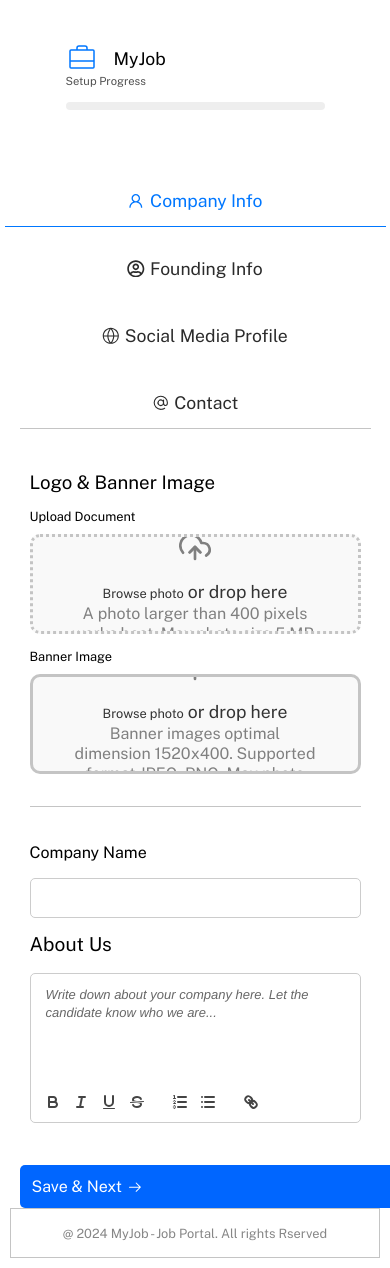
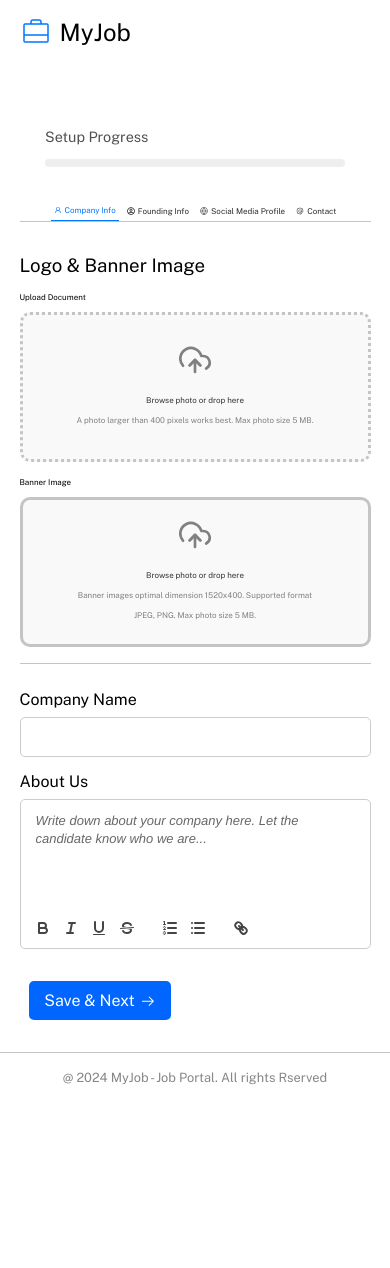
Before and after one commit to ioNihal/responsive-screens, a React (Vite) app: page / in a window 390 px wide. After the commit the page ends 1102 px from the top, so only its background shows below. Built offline with nearby package versions, Linux system fonts and the light colour scheme.

Commit message:
4 screen mbobile breakpoints done

```diff
--- a/src/App.css
+++ b/src/App.css
@@ -19,38 +19,16 @@ header, footer {
 }
 
 
-@media (max-width: 768px) {
-  #root {
-    padding: 10px;
-  }
+/* Default: Large devices such as laptops, computers (greater than 1024px) */
 
-  header {
-    font-size: 1.2em;
-  }
-
-  footer {
-    font-size: 0.9em;
-  }
-
-  .form-container {
-    width: 100%;
-    max-width: 500px;
-    padding: 20px;
-  }
+/* Medium devices such as tablets (1024px or lesser) */
+@media only screen and (max-width: 1024px) {
+  /*no use here*/
 }
 
-
-@media (max-width: 480px) {
-  header {
-    font-size: 1em;
-  }
-
-  footer {
-    font-size: 0.8em;
-  }
-
-  .form-container {
-    width: 100%;
-    max-width: 400px;
-  }
+/* Small devices such as phones (768px or lesser) */
+@media only screen and (max-width: 768px) {
+   *::-webkit-scrollbar {
+    display: none;
+   }
 }
--- a/src/components/Forms/ContactForm.jsx
+++ b/src/components/Forms/ContactForm.jsx
@@ -62,6 +62,7 @@ const ContactForm = () => {
                         id="email"
                         placeholder="Email address"
                         required
+                        className={styles.address}
                     />
                     <TfiEmail className={styles.inputIcon} />
                 </div>
--- a/src/components/Forms/SocialForm.jsx
+++ b/src/components/Forms/SocialForm.jsx
@@ -83,6 +83,7 @@ const SocialForm = () => {
                                 placeholder="Profile link/url..."
                                 value={link.url}
                                 onChange={(e) => handleInputChange(index, e)}
+                                className={styles.input}
                             />
 
                         </div>
--- a/src/components/Header.jsx
+++ b/src/components/Header.jsx
@@ -9,7 +9,7 @@ const Header = () => {
     return (
         <header className={styles.container}>
             <div className={styles.title}>
-                <PiSuitcaseSimpleLight color="var(--blue)" size={"2rem"} />
+                <PiSuitcaseSimpleLight className={styles.logo} />
                 <span>MyJob</span>
             </div>
             <div className={styles.progressContainer}>
--- a/src/styles/Footer.module.css
+++ b/src/styles/Footer.module.css
@@ -12,6 +12,6 @@
     height: 10vh;
     max-height: 50px;
     width: 100%;
-    border: 1px solid var(--borderGrey);
+    border-top: 1px solid var(--borderGrey);
     color: rgb(134, 134, 134);
 }
--- a/src/styles/Form.module.css
+++ b/src/styles/Form.module.css
@@ -87,56 +87,48 @@
 }
 
 
-@media (max-width: 768px) {
+/* Default: Large devices such as laptops, computers (greater than 1024px) */
+
+/* Medium devices such as tablets (1024px or lesser) */
+@media only screen and (max-width: 1024px) {
+    /*no use here*/
+}
+
+/* Small devices such as phones (768px or lesser) */
+@media only screen and (max-width: 768px) {
     .container {
-        width: 80vw;
+        width: 100vw;
+        min-height: 70vh;
     }
 
     .navbar {
-        flex-direction: column;
-        font-size: 1rem;
+        width: 90%;
+        font-size: 0.5rem;
+        gap: 5px;
+        margin-bottom: 1rem;
     }
 
     .navItem {
-        padding: 12px;
-        width: 100%;
-        justify-content: center;
+        gap: 3px;
+        padding: 5px 3px;
     }
 
     .formContainer {
-        height: auto;
+        width: 90%;
+        box-sizing: border-box;
+        margin-bottom: 2rem;
     }
 
     .pagination {
-        flex-direction: column;
-        gap: 10px;
+        width: 85%;
+        gap: 0.5rem;
+        margin-bottom: 2rem;
     }
 
     .prevBtn,
     .nextBtn {
-        width: 100%;
-    }
-}
-
-@media (max-width: 480px) {
-    .container {
-        width: 90vw;
+        padding: 10px 15px;
+        font-size: 1rem;
     }
 
-    .navbar {
-        font-size: 1.1rem;
-    }
-
-    .navItem {
-        padding: 15px;
-    }
-
-    .pagination {
-        gap: 15px;
-    }
-
-    .prevBtn,
-    .nextBtn {
-        padding: 12px;
-    }
 }
--- a/src/styles/Forms/CompanyForm.module.css
+++ b/src/styles/Forms/CompanyForm.module.css
@@ -161,92 +161,53 @@
 }
 
 
-@media (max-width: 768px) {
+/* Default: Large devices such as laptops, computers (greater than 1024px) */
+
+/* Medium devices such as tablets (1024px or lesser) */
+@media only screen and (max-width: 1024px) {
+    /*no use here*/
+}
+
+/* Small devices such as phones (768px or lesser) */
+@media only screen and (max-width: 768px) {
     .container {
-        padding: 10px;
+        gap: 10px;
+        margin-top: 1rem;
+    }
+
+    .uploadsCon {
+        gap: 1rem;
+        margin-bottom: 1rem;
     }
 
     .uploads {
-        flex-direction: column;
+        gap: 15px;
+        margin-bottom: 1rem;
     }
 
-    .logoUpload,
-    .bannerUpload {
-        min-width: 100%;
+    .uploads span {
+        font-size: 0.5rem;
+    }
+
+    .uploadInfo {
+        font-size: 0.5rem;
     }
 
     .uploadIcon {
-        font-size: 2rem;
+        font-size: 1rem;
     }
 
     .uploadText {
-        font-size: 1rem;
+        font-size: 0.5rem;
     }
 
-    .uploadInfo {
-        font-size: 0.9rem;
-    }
-
-    .label {
-        padding: 30px 20px;
-        height: 120px;
-    }
-
-    .companyNama input {
-        font-size: 0.9rem;
+    .companyName {
+        display: flex;
+        flex-direction: column;
+        gap: 0.5rem;
     }
 
     .aboutUs label {
-        font-size: 1.1rem;
-    }
-
-    .ReactQuill {
-        font-size: 0.9rem;
+        margin-bottom: 0;
     }
 }
-
-@media (max-width: 480px) {
-    .container {
-        padding: 10px;
-    }
-
-    .uploads {
-        flex-direction: column;
-    }
-
-    .logoUpload,
-    .bannerUpload {
-        min-width: 100%;
-    }
-
-    .uploadIcon {
-        font-size: 2.5rem;
-    }
-
-    .uploadText {
-        font-size: 1.1rem;
-    }
-
-    .uploadInfo {
-        font-size: 1rem;
-    }
-
-    .label {
-        padding: 25px 20px;
-        height: 100px;
-    }
-
-    .companyNama input {
-        font-size: 0.9rem;
-        padding: 12px;
-    }
-
-    .aboutUs label {
-        font-size: 1.2rem;
-    }
-
-    .ReactQuill {
-        min-height: 180px;
-        font-size: 1rem;
-    }
-}
--- a/src/styles/Forms/ContactForm.module.css
+++ b/src/styles/Forms/ContactForm.module.css
@@ -26,6 +26,7 @@
     position: relative;
     transition: border-color 0.3s ease, box-shadow 0.3s ease;
     padding: 1px 0;
+    box-sizing: border-box;
 }
 
 .inputWrapper:active,
@@ -78,6 +79,14 @@
     display: flex;
     align-items: center;
     position: relative;
+
+    @media only screen and (min-width: 500px) {
+        flex: 2;
+    }
+
+    @media only screen and (min-width: 680px) {
+        flex: 1;
+    }
 }
 
 .platformIcon {
@@ -109,8 +118,8 @@
     pointer-events: none;
 }
 
-.inputWrapper>input {
-    padding-left: 35px;
+.address {
+    padding-left: 40px !important;
 }
 
 .location,
@@ -118,30 +127,28 @@
     padding-left: 15px !important;
 }
 
-@media (max-width: 600px) {
-    .row {
-        margin-bottom: 10px;
+/* Default: Large devices such as laptops, computers (greater than 1024px) */
+
+/* Medium devices such as tablets (1024px or lesser) */
+@media only screen and (max-width: 1024px) {
+    /*no use here*/
+}
+
+/* Small devices such as phones (768px or lesser) */
+@media only screen and (max-width: 768px) {
+    .container {
+        margin-top: 1rem;
     }
 
-    .inputWrapper {
-        flex-direction: column;
-        align-items: flex-start;
+
+    .inputWrapper input {
+        padding: 10px;
+        font-size: 1rem;
     }
 
-    .inputWrapper input,
     .inputWrapper select {
-        width: 100%;
-    }
-
-    .platformIcon {
-        position: relative;
-        left: 0;
-    }
-
-    .arrow {
-        position: relative;
-        right: 0;
-        top: 0;
-        transform: none;
+        font-size: 0px;
+        padding: 5px 35px;
+        font-size: 1rem;
     }
 }
--- a/src/styles/Forms/FoundingForm.module.css
+++ b/src/styles/Forms/FoundingForm.module.css
@@ -49,8 +49,7 @@
     color: #888;
 }
 
-.inputWrapper,
-.dateWrapper {
+.inputWrapper {
     position: relative;
     width: 100%;
 }
@@ -120,3 +119,38 @@
 .reactQuill div {
     border: none !important;
 }
+
+/* Default: Large devices such as laptops, computers (greater than 1024px) */
+
+/* Medium devices such as tablets (1024px or lesser) */
+@media only screen and (max-width: 1024px) {
+    /*no use here*/
+}
+
+/* Small devices such as phones (768px or lesser) */
+@media only screen and (max-width: 768px) {
+    .container {
+        margin-top: 1rem;
+    }
+
+    .inputs {
+        display: flex;
+        flex-direction: column;
+        gap: 15px;
+        margin-bottom: 15px;
+    }
+
+    .input {
+        gap: 5px;
+    }
+
+    .selectWrapper select {
+        padding: 15px;
+        background-color: #fff;
+    }
+
+    .dateWrapper input {
+        background-color: #fff;
+    }
+
+}
--- a/src/styles/Forms/SocialForm.module.css
+++ b/src/styles/Forms/SocialForm.module.css
@@ -75,7 +75,7 @@
     font-size: 1rem;
 }
 
-input {
+.input {
     flex: 2;
     padding: 15px;
     margin-left: 10px;
@@ -85,7 +85,7 @@ input {
     width: 100%;
 }
 
-input:focus {
+.input:focus {
     outline: none;
 }
 
@@ -132,3 +132,63 @@ input:focus {
     transform: translateY(-50%);
     pointer-events: none;
 }
+
+/* Default: Large devices such as laptops, computers (greater than 1024px) */
+
+/* Medium devices such as tablets (1024px or lesser) */
+@media only screen and (max-width: 1024px) {
+    /*no use here*/
+}
+
+/* Small devices such as phones (768px or lesser) */
+@media only screen and (max-width: 768px) {
+    .container {
+        margin-top: 1rem;
+    }
+
+    .label {
+        font-size: 1rem;
+        margin-bottom: 5px;
+    }
+
+    .selectWrapper select {
+        flex: 1;
+        padding: 15px 10px;
+        font-size: 0;
+        user-select: none;
+        -moz-user-select: none;
+        -webkit-user-select: none;
+
+        @media only screen and (min-width: 500px) {
+            font-size: 0.8rem;
+            padding-left: 35px;
+        }
+
+        @media only screen and (min-width: 600px) {
+            padding-left: 45px;
+        }
+    }
+
+    .selectWrapper select option {
+        font-size: 1rem;
+        padding: 10px;
+    }
+
+    .platformIcon {
+        left: 15px;
+        margin-right: 10px;
+        font-size: 1rem;
+    }
+
+    .input {
+        flex: 2;
+        padding: 10px;
+        margin-left: 5px;
+    }
+
+    .removeIcon {
+        font-size: 1.5rem;
+        padding: calc(34px - 1.5rem);
+    }
+
+}
--- a/src/styles/Header.module.css
+++ b/src/styles/Header.module.css
@@ -12,6 +12,11 @@
     display: flex;
     align-items: center;
     gap: 1rem;
+}
+
+.logo {
+    font-size: 2rem;
+    color: var(--blue);
 }
 
 .title span {
@@ -75,32 +80,28 @@
     border-radius: 20px;
 }
 
-@media (max-width: 768px) {
+/* Default: Large devices such as laptops, computers (greater than 1024px) */
+
+/* Medium devices such as tablets (1024px or lesser) */
+@media only screen and (max-width: 1024px) {
+    /*no use here*/
+}
+
+/* Small devices such as phones (768px or lesser) */
+@media only screen and (max-width: 768px) {
     .container {
         flex-direction: column;
-        align-items: flex-start;
+        margin: 1rem auto 2rem auto;
+        width: 100vw;
+        gap: 5rem;
     }
 
-    .title span {
-        font-size: 1.3rem;
+    .title {
+        width: 90%;
+        gap: 0.5rem;
     }
 
     .progressContainer {
-        width: 100%;
-        max-width: 100%;
-    }
-
-    .progressInfo {
-        font-size: 0.8rem;
+        width: 90%;
     }
 }
-
-@media (max-width: 480px) {
-    .title span {
-        font-size: 1.1rem;
-    }
-
-    .progressInfo {
-        font-size: 0.7rem;
-    }
-}
```
